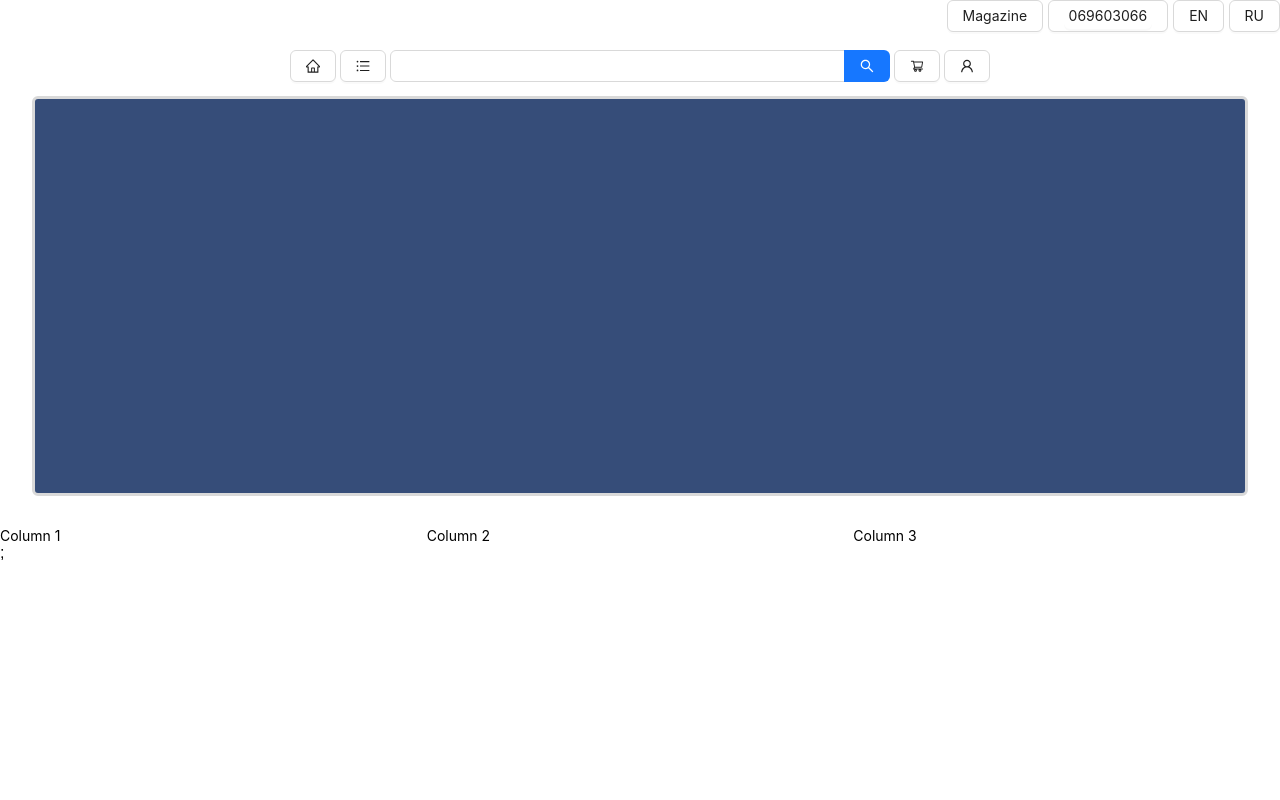
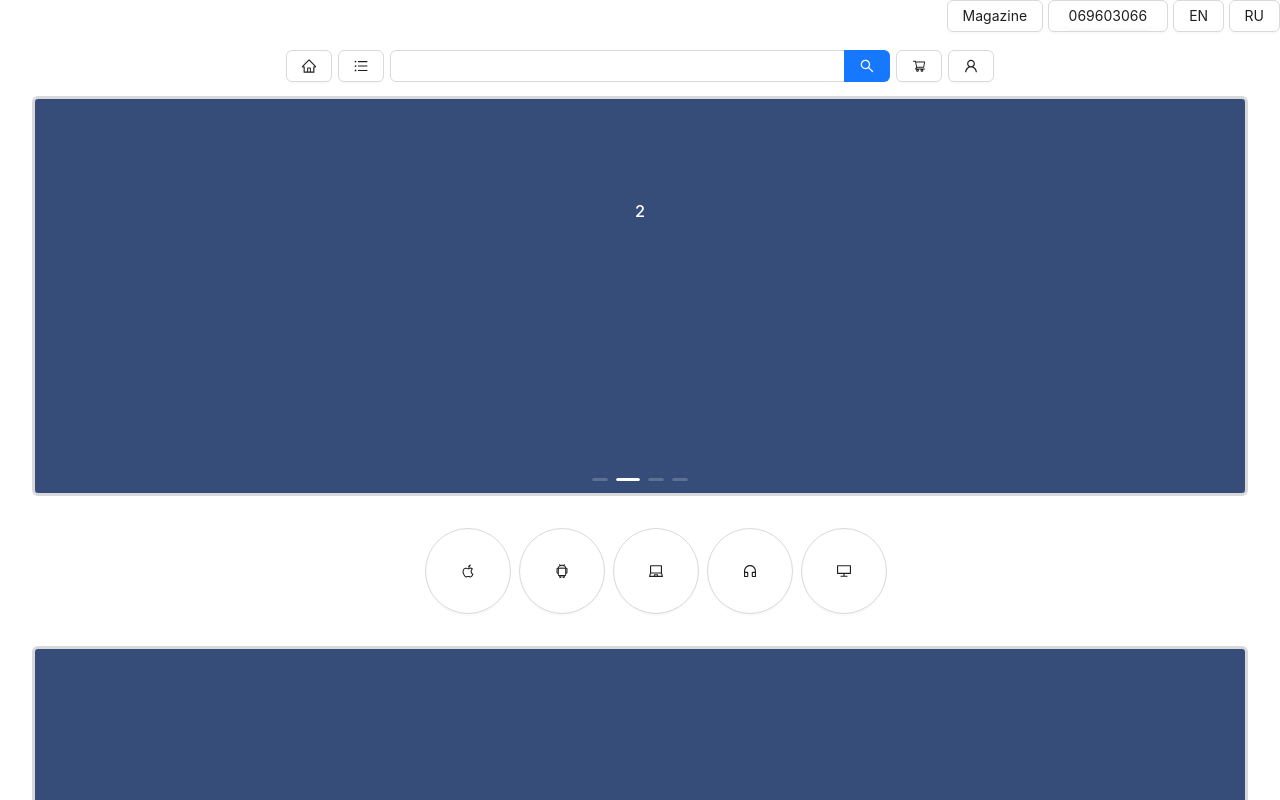
Before and after one commit to rusucatalin/ecommerce, a React (Vite) app in the folder OSY_ecommerce/: page / in a window 1280 px wide. Shown: the top 800 px of the page. Built offline with nearby package versions, Linux system fonts and the light colour scheme.

Commit message:
Add offers buttons

```diff
--- a/OSY_ecommerce/src/components/Bar/Bar.tsx
+++ b/OSY_ecommerce/src/components/Bar/Bar.tsx
@@ -21,7 +21,7 @@ export function Bar({}) {
   return (
     <Affix offsetTop={50} onChange={(affixed) => console.log(affixed)}>
       <>
-        <Box display="flex" gap={4}>
+        <Box display="flex" gap={6}>
           <Box>
             <OnButton>
               <HomeOutlined></HomeOutlined>
--- a/OSY_ecommerce/src/components/Buttons/Button.tsx
+++ b/OSY_ecommerce/src/components/Buttons/Button.tsx
@@ -2,9 +2,21 @@ import React, { ReactNode } from "react";
 import { IButtonInterface, StyledButton } from "./Buttonstyle";
 
 interface ButtonProps extends IButtonInterface {
-  children: ReactNode;
+  children?: ReactNode;
+  shape?: "circle";
+  href?: string;
 }
 
-export function OnButton({ children, ...rest }: ButtonProps) {
-  return <StyledButton styles={rest}>{children}</StyledButton>;
-}
+//create offers(like button but with borderRadius style) component
+//create product button offers
+export const OnButton = ({ children, shape, href, ...rest }: ButtonProps) => {
+  return (
+    <StyledButton styles={rest} shape={shape} href={href}>
+      {children}
+    </StyledButton>
+  );
+};
+
+// export function OnButton({ children, shape, ...rest }: ButtonProps) {
+//   return <StyledButton styles={rest}>{children}</StyledButton>;
+// }
--- a/OSY_ecommerce/src/components/Buttons/Buttonstyle.ts
+++ b/OSY_ecommerce/src/components/Buttons/Buttonstyle.ts
@@ -4,6 +4,8 @@ import styled from "styled-components";
 export interface IButtonInterface {
   width?: number | string;
   background?: string;
+  shape?: "defaut" | "circle";
+  height?: number | string;
 }
 
 export const StyledButton = styled(Button)(
--- a/OSY_ecommerce/src/components/Carousel/Carousel.tsx
+++ b/OSY_ecommerce/src/components/Carousel/Carousel.tsx
@@ -3,42 +3,19 @@ import { ICarouselInterface, StyledCarousel } from "./Carouselstyle";
 
 interface ICarouselProps extends ICarouselInterface {
   children?: ReactNode;
+  autoplay?: boolean;
+  dots?: boolean;
 }
 
-export const Carousel = ({ children, ...rest }: ICarouselProps) => {
-  return <StyledCarousel style={rest} children={children}></StyledCarousel>;
+export const Carousel = ({
+  dots,
+  autoplay,
+  children,
+  ...rest
+}: ICarouselProps) => {
+  return (
+    <StyledCarousel style={rest} autoplay={autoplay} dots={dots}>
+      {children}
+    </StyledCarousel>
+  );
 };
-
-// const contentStyle: React.CSSProperties = {
-//   margin: 0,
-//   height: '160px',
-//   color: '#fff',
-//   lineHeight: '160px',
-//   textAlign: 'center',
-//   background: '#364d79',
-// };
-
-// const App: React.FC = () => {
-//   const onChange = (currentSlide: number) => {
-//     console.log(currentSlide);
-//   };
-
-//   return (
-//     <Carousel afterChange={onChange}>
-//       <div>
-//         <h3 style={contentStyle}>1</h3>
-//       </div>
-//       <div>
-//         <h3 style={contentStyle}>2</h3>
-//       </div>
-//       <div>
-//         <h3 style={contentStyle}>3</h3>
-//       </div>
-//       <div>
-//         <h3 style={contentStyle}>4</h3>
-//       </div>
-//     </Carousel>
-//   );
-// };
-
-// export default App;
--- a/OSY_ecommerce/src/pages/MainPage.tsx
+++ b/OSY_ecommerce/src/pages/MainPage.tsx
@@ -1,8 +1,24 @@
+import {
+  AndroidOutlined,
+  AppleOutlined,
+  CustomerServiceOutlined,
+  DesktopOutlined,
+  LaptopOutlined,
+} from "@ant-design/icons";
 import { Col, Grid, Row } from "antd";
 import { Bar } from "../components/Bar/Bar";
 import { Box } from "../components/Box/Box";
+import { OnButton } from "../components/Buttons/Button";
 import { Carousel } from "../components/Carousel/Carousel";
 import { Header } from "../components/Header/Header";
+
+const contentStyle: React.CSSProperties = {
+  height: "160px",
+  color: "#fff",
+  lineHeight: "160px",
+  textAlign: "center",
+  background: "#364d79",
+};
 
 export function MainPage() {
   return (
@@ -15,9 +31,8 @@ export function MainPage() {
       </Box>
       <Box>
         <Carousel
+          autoplay={true}
           height={400}
-          color="#fff"
-          lineHeight={300}
           textAlign="center"
           background="#364d79"
           padding={100}
@@ -26,16 +41,70 @@ export function MainPage() {
           borderColor="#d9d9d9"
           display="flex"
           borderStyle="solid"
-          contentStyle={1}
-        ></Carousel>
+        >
+          <div>
+            <h3 style={contentStyle}>1</h3>
+          </div>
+          <div>
+            <h3 style={{ color: "white" }}>2</h3>
+          </div>
+          <div>
+            <h3 style={{ color: "white" }}>3</h3>
+          </div>
+          <div>
+            <h3 style={{ color: "white" }}>4</h3>
+          </div>
+        </Carousel>
       </Box>
+
+      <Box display="flex" gap={8} alignSelf="center" marginLeft={32}>
+        <OnButton
+          width={86}
+          height={86}
+          shape="circle"
+          href="https://darwin.md/smartphone_apple-iphone-xr-64gb-white.html"
+        >
+          <AppleOutlined />
+        </OnButton>
+        <OnButton width={86} height={86} shape="circle">
+          <AndroidOutlined />
+        </OnButton>
+        <OnButton width={86} height={86} shape="circle">
+          <LaptopOutlined />
+        </OnButton>
+        <OnButton width={86} height={86} shape="circle">
+          <CustomerServiceOutlined />
+        </OnButton>
+        <OnButton width={86} height={86} shape="circle">
+          <DesktopOutlined />
+        </OnButton>
+      </Box>
+
       <Box>
-        <Row>
-          <Col span={8}>Column 1</Col>
-          <Col span={8}>Column 2</Col>
-          <Col span={8}>Column 3</Col>
-        </Row>
-        ;
+        <Carousel
+          height={400}
+          textAlign="center"
+          background="#364d79"
+          padding={100}
+          margin={32}
+          borderRadius={6}
+          borderColor="#d9d9d9"
+          display="flex"
+          borderStyle="solid"
+        >
+          <div>
+            <h3 style={contentStyle}>1</h3>
+          </div>
+          <div>
+            <h3 style={{ color: "white" }}>2</h3>
+          </div>
+          <div>
+            <h3 style={{ color: "white" }}>3</h3>
+          </div>
+          <div>
+            <h3 style={{ color: "white" }}>4</h3>
+          </div>
+        </Carousel>
       </Box>
     </Box>
   );
```
Also changed, not shown: OSY_ecommerce/src/components/Grid/Grid.tsx (deleted, +0 -11 lines), OSY_ecommerce/src/components/Grid/Gridstyle.ts (deleted, +0 -19 lines).
